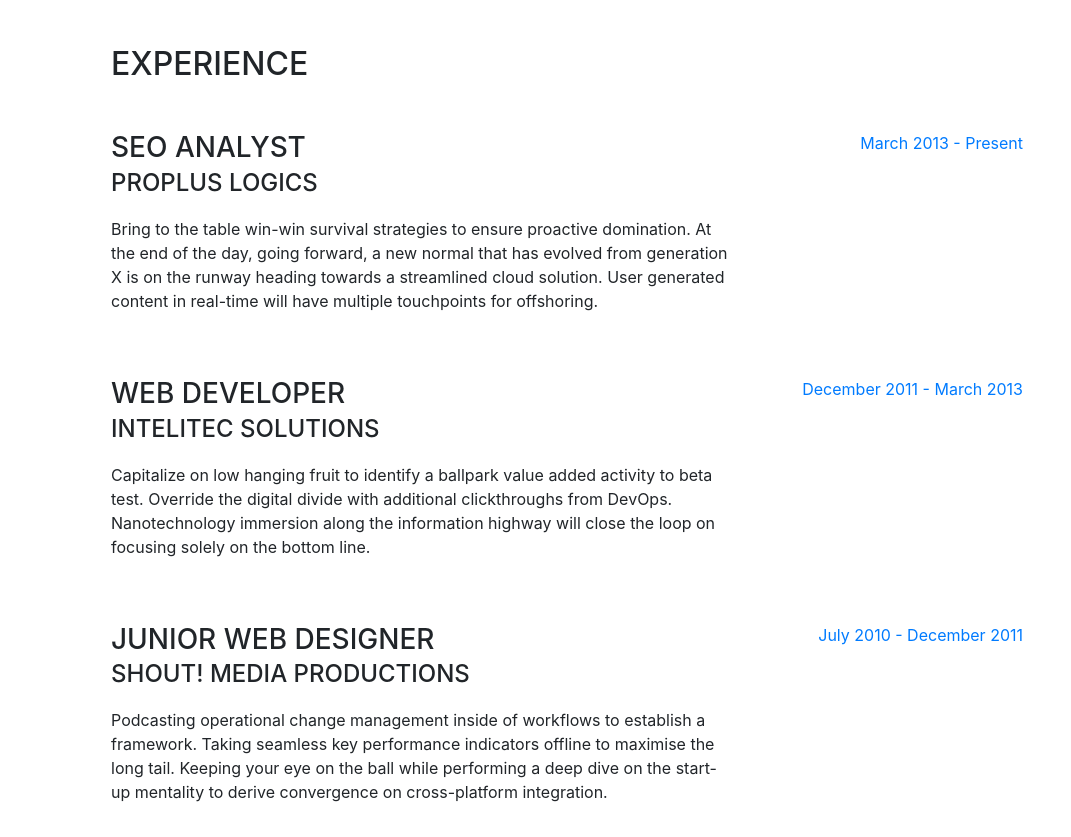
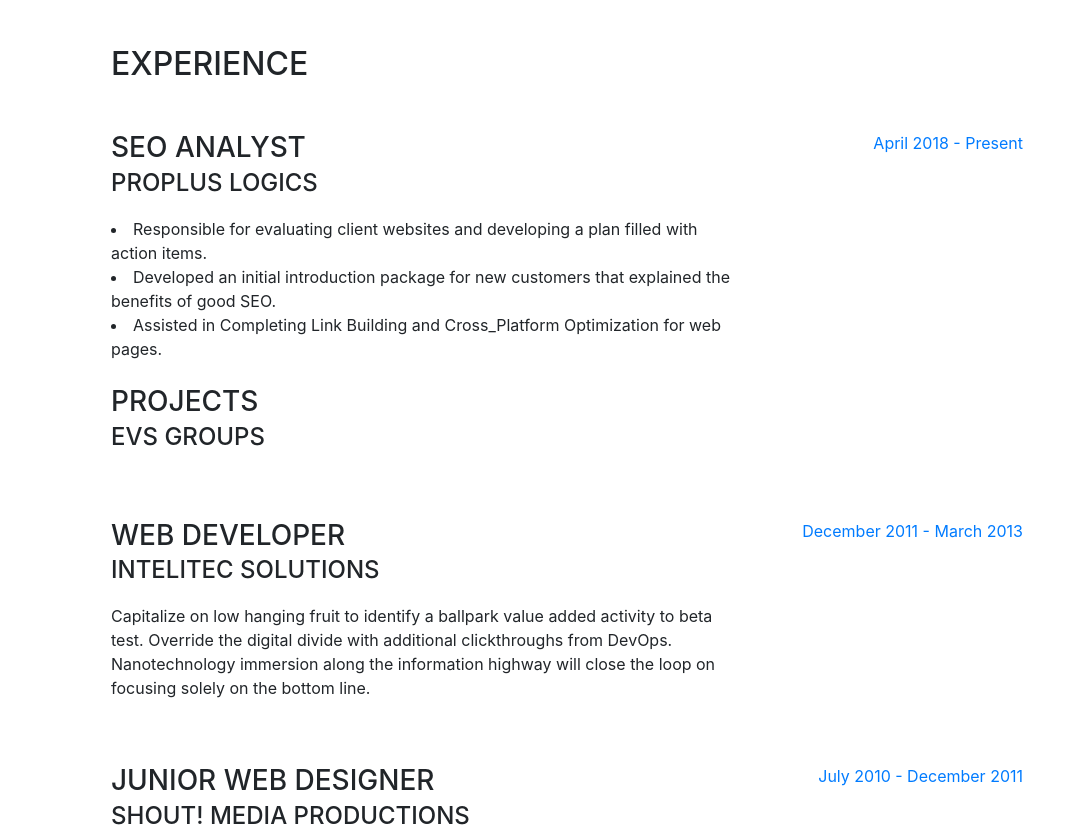
Before and after one commit to mohanseo/mohanseo.github.io, a website with bundled scripts: page index.html in a window 1280 px wide. Shown: the part 804-1641 px from the top of the page, without its empty margins (209-1280 px from the left). Built offline with nearby package versions, Linux system fonts and the light colour scheme; a web font is replaced by a local one.

Commit message:
Update index.html

```diff
--- a/index.html
+++ b/index.html
@@ -106,10 +106,26 @@
             <div class="resume-content mr-auto">
               <h3 class="mb-0">SEO Analyst</h3>
               <div class="subheading mb-3">ProPlus Logics</div>
-              <p>Bring to the table win-win survival strategies to ensure proactive domination. At the end of the day, going forward, a new normal that has evolved from generation X is on the runway heading towards a streamlined cloud solution. User generated content in real-time will have multiple touchpoints for offshoring.</p>
-            </div>
+               <li>
+              <i class="fa-li fa fa-check"></i>
+              Responsible for evaluating client websites and developing a plan filled with
+			  action items.
+			  </li>
+			  <li>
+			  <i class="fa-li fa fa-check"></i>
+              Developed an initial introduction package for new customers that explained the benefits of good SEO.
+			  </li>
+			  <li>
+			  <i class="fa-li fa fa-check"></i>
+              Assisted in Completing Link Building and Cross_Platform Optimization for web pages.</li>
+			  <br>
+			  <h3 class="mb-0">Projects</h3>
+              <div class="subheading mb-3">EVS Groups</div>
+
+
+			  </div>
             <div class="resume-date text-md-right">
-              <span class="text-primary">March 2013 - Present</span>
+              <span class="text-primary">April 2018 - Present</span>
             </div>
           </div>
 
@@ -194,7 +210,7 @@
               <i class="fab fa-html5"></i>
             </li>
             <li class="list-inline-item">
-              <i class="fas fa-adjust"></i>
+              <i class="fa fa-search" aria-hidden="true"></i>
             </li>
             <li class="list-inline-item">
               <i class="fab fa-js-square"></i>
```
